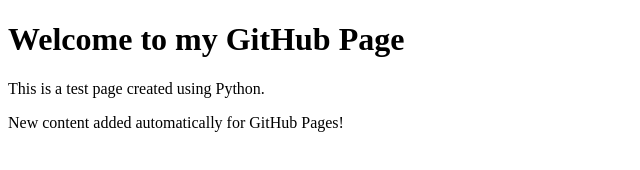
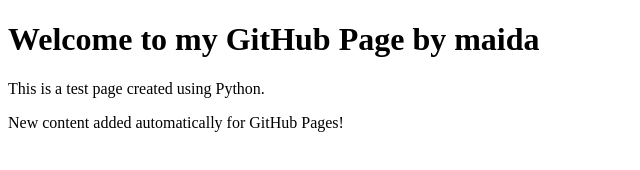
Before and after one commit to maidasaeed-33/portfolio-new, a plain HTML site: page index.html in a window 1280 px wide. Shown: the whole page, without its empty margins (0-640 px from the left). Drawn offline with Linux system fonts and the light colour scheme.

Commit message:
Update index.html

```diff
--- a/index.html
+++ b/index.html
@@ -4,7 +4,7 @@
     <title>My GitHub Page</title>
 </head>
 <body>
-    <h1>Welcome to my GitHub Page</h1>
+    <h1>Welcome to my GitHub Page by maida </h1>
     <p>This is a test page created using Python.</p>
 
     <!-- Updated by Flask App -->
```
